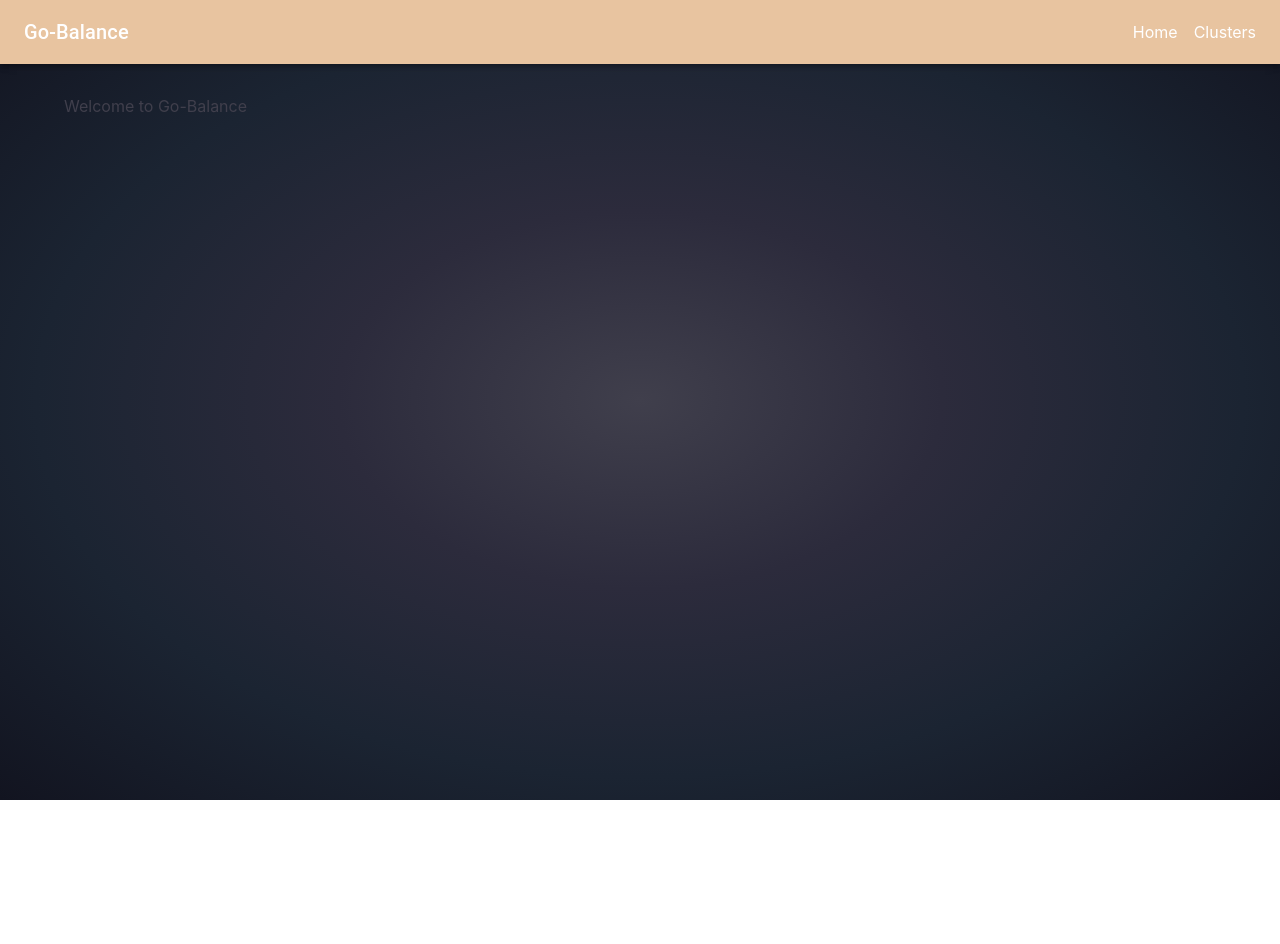
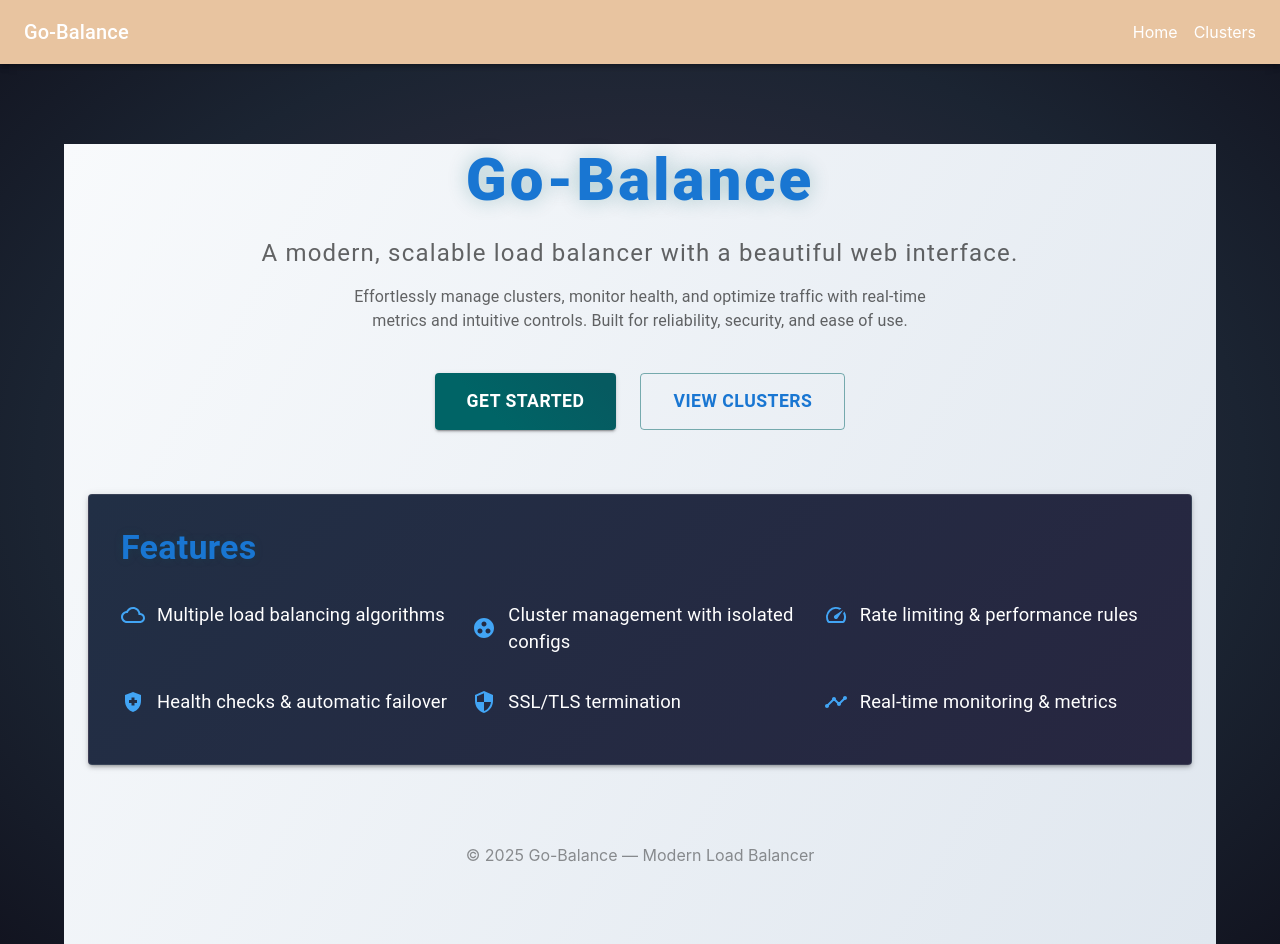
Before and after one commit to CpBruceMeena/Go-Balance, a React (Create React App) app in the folder frontend/: page / in a window 1280 px wide. Before the commit the page ends 800 px from the top, so only its background shows below. Built offline with nearby package versions, Linux system fonts and the light colour scheme.

Commit message:
fix: resolve linter warning for type-only React import, improve Home page and cluster widget UI

```diff
--- a/frontend/src/App.tsx
+++ b/frontend/src/App.tsx
@@ -1,8 +1,9 @@
-import React from 'react';
+import type React from 'react';
 import { BrowserRouter as Router, Routes, Route, Link } from 'react-router-dom';
 import { AppBar, Toolbar, Typography, Container, Box } from '@mui/material';
 import { colors } from './theme/colors';
 import ClusterManagement from './components/ClusterManagement';
+import Home from './pages/Home';
 
 const App: React.FC = () => {
   return (
@@ -26,7 +27,7 @@ const App: React.FC = () => {
 
         <Container maxWidth="lg" sx={{ mt: 4 }}>
           <Routes>
-            <Route path="/" element={<div>Welcome to Go-Balance</div>} />
+            <Route path="/" element={<Home />} />
             <Route path="/clusters" element={<ClusterManagement />} />
           </Routes>
         </Container>
--- a/frontend/src/components/ClusterManagement.tsx
+++ b/frontend/src/components/ClusterManagement.tsx
@@ -247,7 +247,7 @@ const ClusterManagement = () => {
               variant="contained"
               sx={{
                 backgroundColor: colors.paleDogwood,
-                color: colors.linen,
+                color: '#333',
                 fontWeight: 700,
                 borderRadius: 3,
                 px: 5,
@@ -257,7 +257,7 @@ const ClusterManagement = () => {
                 fontSize: '1.1rem',
                 '&:hover': {
                   backgroundColor: colors.champagnePink,
-                  color: colors.linen,
+                  color: '#333',
                 },
               }}
               startIcon={<AddCircleOutlineIcon />}
--- a/frontend/src/pages/Home.tsx
+++ b/frontend/src/pages/Home.tsx
@@ -1,6 +1,13 @@
 import React from 'react';
-import { Container, Typography, Paper, Box, Button } from '@mui/material';
+import { Container, Typography, Paper, Box, Button, Grid } from '@mui/material';
 import { styled } from '@mui/material/styles';
+import CloudQueueIcon from '@mui/icons-material/CloudQueue';
+import GroupWorkIcon from '@mui/icons-material/GroupWork';
+import SpeedIcon from '@mui/icons-material/Speed';
+import SecurityIcon from '@mui/icons-material/Security';
+import HealthAndSafetyIcon from '@mui/icons-material/HealthAndSafety';
+import TimelineIcon from '@mui/icons-material/Timeline';
+import { useNavigate } from 'react-router-dom';
 
 const StyledPaper = styled(Paper)(({ theme }) => ({
     padding: theme.spacing(4),
@@ -14,27 +21,39 @@ const FeatureItem = styled(Typography)(({ theme }) => ({
     display: 'flex',
     alignItems: 'center',
     marginBottom: theme.spacing(2),
-    '&::before': {
-        content: '"•"',
-        color: theme.palette.primary.main,
-        fontWeight: 'bold',
-        marginRight: theme.spacing(1),
+    fontSize: '1.15rem',
+    color: '#fff',
+    '& svg': {
+        marginRight: theme.spacing(1.5),
+        color: theme.palette.primary.light,
     },
 }));
 
+const Footer = styled(Box)(({ theme }) => ({
+    marginTop: theme.spacing(8),
+    padding: theme.spacing(2),
+    textAlign: 'center',
+    color: theme.palette.text.secondary,
+    fontSize: '1rem',
+    opacity: 0.7,
+}));
+
 const Home = () => {
+    const navigate = useNavigate();
     return (
+        <Box sx={{ minHeight: '100vh', background: 'linear-gradient(120deg, #f8fafc 0%, #e0e7ef 100%)' }}>
             <Container maxWidth="lg">
-            <Box sx={{ mt: 8, mb: 6 }}>
+                {/* Hero Section */}
+                <Box sx={{ mt: 10, mb: 8, textAlign: 'center' }}>
                     <Typography
                         variant="h2"
                         component="h1"
                         gutterBottom
-                    align="center"
                         color="primary"
                         sx={{
                             textShadow: '0 0 20px rgba(0, 100, 102, 0.3)',
                             letterSpacing: '0.05em',
+                            fontWeight: 800,
                         }}
                     >
                         Go-Balance
@@ -43,16 +62,63 @@ const Home = () => {
                         variant="h5"
                         component="h2"
                         gutterBottom
-                    align="center"
                         color="text.secondary"
                         sx={{
                             letterSpacing: '0.05em',
+                            fontWeight: 400,
                         }}
                     >
-                    Modern Load Balancer with Web Interface
+                        A modern, scalable load balancer with a beautiful web interface.
                     </Typography>
+                    <Typography
+                        variant="body1"
+                        color="text.secondary"
+                        sx={{ maxWidth: 600, mx: 'auto', mt: 2 }}
+                    >
+                        Effortlessly manage clusters, monitor health, and optimize traffic with real-time metrics and intuitive controls. Built for reliability, security, and ease of use.
+                    </Typography>
+                    <Box sx={{ mt: 5, display: 'flex', justifyContent: 'center', gap: 3 }}>
+                        <Button
+                            variant="contained"
+                            color="primary"
+                            size="large"
+                            sx={{
+                                px: 4,
+                                py: 1.5,
+                                fontWeight: 700,
+                                fontSize: '1.1rem',
+                                background: 'linear-gradient(45deg, #006466 30%, #065a60 90%)',
+                                '&:hover': {
+                                    background: 'linear-gradient(45deg, #065a60 30%, #0b525b 90%)',
+                                },
+                            }}
+                            onClick={() => navigate('/clusters')}
+                        >
+                            Get Started
+                        </Button>
+                        <Button
+                            variant="outlined"
+                            color="primary"
+                            size="large"
+                            sx={{
+                                px: 4,
+                                py: 1.5,
+                                fontWeight: 700,
+                                fontSize: '1.1rem',
+                                borderColor: 'rgba(0, 100, 102, 0.5)',
+                                '&:hover': {
+                                    borderColor: '#006466',
+                                    backgroundColor: 'rgba(0, 100, 102, 0.1)',
+                                },
+                            }}
+                            onClick={() => navigate('/clusters')}
+                        >
+                            View Clusters
+                        </Button>
+                    </Box>
                 </Box>
 
+                {/* Features Section */}
                 <StyledPaper elevation={3}>
                     <Typography
                         variant="h4"
@@ -62,66 +128,38 @@ const Home = () => {
                         sx={{
                             textShadow: '0 0 10px rgba(0, 100, 102, 0.2)',
                             mb: 4,
+                            fontWeight: 700,
                         }}
                     >
                         Features
                     </Typography>
-                <Box sx={{ mt: 2 }}>
-                    <FeatureItem variant="body1">
-                        Multiple load balancing algorithms (Round Robin, Least Connections, Weighted Round Robin, IP Hash)
-                    </FeatureItem>
-                    <FeatureItem variant="body1">
-                        Cluster management with isolated configurations
-                    </FeatureItem>
-                    <FeatureItem variant="body1">
-                        Rate limiting with customizable rules
-                    </FeatureItem>
-                    <FeatureItem variant="body1">
-                        Health checks and automatic failover
-                    </FeatureItem>
-                    <FeatureItem variant="body1">
-                        SSL/TLS termination
-                    </FeatureItem>
-                    <FeatureItem variant="body1">
-                        Real-time monitoring and metrics
-                    </FeatureItem>
-                </Box>
+                    <Grid container spacing={2}>
+                        <Grid item xs={12} sm={6} md={4}>
+                            <FeatureItem variant="body1"><CloudQueueIcon />Multiple load balancing algorithms</FeatureItem>
+                        </Grid>
+                        <Grid item xs={12} sm={6} md={4}>
+                            <FeatureItem variant="body1"><GroupWorkIcon />Cluster management with isolated configs</FeatureItem>
+                        </Grid>
+                        <Grid item xs={12} sm={6} md={4}>
+                            <FeatureItem variant="body1"><SpeedIcon />Rate limiting & performance rules</FeatureItem>
+                        </Grid>
+                        <Grid item xs={12} sm={6} md={4}>
+                            <FeatureItem variant="body1"><HealthAndSafetyIcon />Health checks & automatic failover</FeatureItem>
+                        </Grid>
+                        <Grid item xs={12} sm={6} md={4}>
+                            <FeatureItem variant="body1"><SecurityIcon />SSL/TLS termination</FeatureItem>
+                        </Grid>
+                        <Grid item xs={12} sm={6} md={4}>
+                            <FeatureItem variant="body1"><TimelineIcon />Real-time monitoring & metrics</FeatureItem>
+                        </Grid>
+                    </Grid>
                 </StyledPaper>
 
-            <Box sx={{ mt: 6, display: 'flex', justifyContent: 'center', gap: 3 }}>
-                <Button
-                    variant="contained"
-                    color="primary"
-                    size="large"
-                    sx={{
-                        px: 4,
-                        py: 1.5,
-                        background: 'linear-gradient(45deg, #006466 30%, #065a60 90%)',
-                        '&:hover': {
-                            background: 'linear-gradient(45deg, #065a60 30%, #0b525b 90%)',
-                        },
-                    }}
-                >
-                    Create Cluster
-                </Button>
-                <Button
-                    variant="outlined"
-                    color="primary"
-                    size="large"
-                    sx={{
-                        px: 4,
-                        py: 1.5,
-                        borderColor: 'rgba(0, 100, 102, 0.5)',
-                        '&:hover': {
-                            borderColor: '#006466',
-                            backgroundColor: 'rgba(0, 100, 102, 0.1)',
-                        },
-                    }}
-                >
-                    View Clusters
-                </Button>
+                <Footer>
+                    &copy; {new Date().getFullYear()} Go-Balance &mdash; Modern Load Balancer
+                </Footer>
+            </Container>
         </Box>
-        </Container>
     );
 };
 
```
Lines whose indentation alone changed are shown as unchanged.
